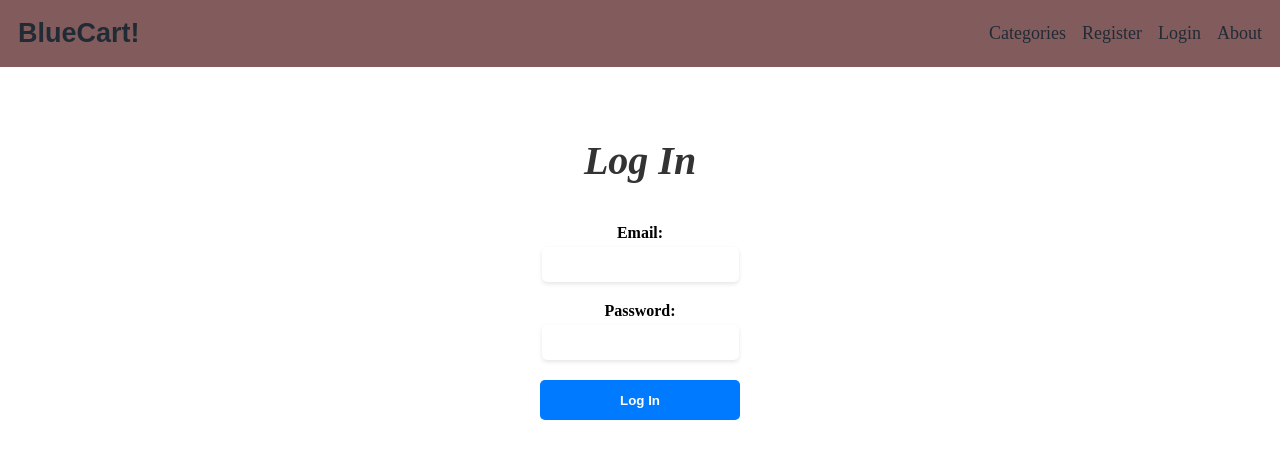
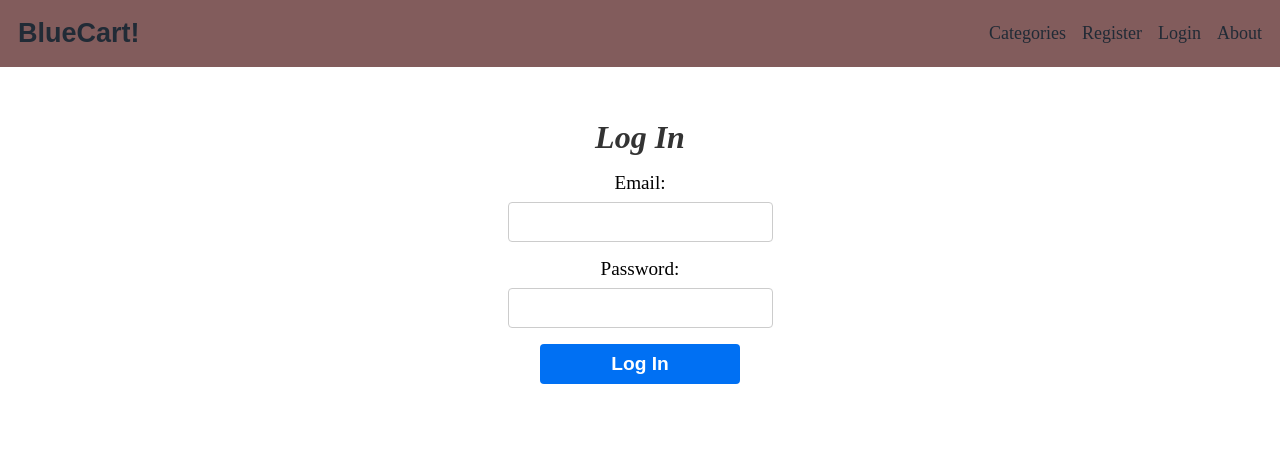
Before and after one commit to richard200/bluecart-marketplace, a React (Create React App) app in the folder client/: page /login in a window 1280 px wide. Shown: the top 458 px of the page. Built offline with nearby package versions, Linux system fonts and the light colour scheme.

Commit message:
updates on categories

```diff
--- a/client/src/components/Homepage.css
+++ b/client/src/components/Homepage.css
@@ -290,38 +290,46 @@
     display: flex;
     flex-direction: column;
     align-items: center;
-    margin-top: 50px;
+    margin: 2rem;
   }
 
-  form {
+  .login h2 {
+    font-size: 2rem;
+    margin-bottom: 1rem;
+  }
+
+  .login form {
     display: flex;
     flex-direction: column;
     align-items: center;
-    margin-top: 20px;
   }
 
-  label {
-    font-weight: bold;
-    margin-bottom: 5px;
+  .login label {
+    font-size: 1.2rem;
+    margin-bottom: 0.5rem;
   }
 
-  input {
-    padding: 10px;
-    margin-bottom: 20px;
-    border: none;
-    border-radius: 5px;
-    box-shadow: 0 2px 4px rgba(0, 0, 0, 0.1);
+  .login input {
+    font-size: 1.2rem;
+    padding: 0.5rem;
+    border: 1px solid #ccc;
+    border-radius: 0.25rem;
+    margin-bottom: 1rem;
+    width: 100%;
+    max-width: 30rem;
   }
 
-  button {
-    background-color: #007bff;
+  .login button {
+    font-size: 1.2rem;
+    padding: 0.5rem 1rem;
+    background-color: #0070f3;
     color: #fff;
-    padding: 10px 20px;
     border: none;
-    border-radius: 5px;
+    border-radius: 0.25rem;
     cursor: pointer;
+    transition: background-color 0.3s ease;
   }
 
-  button:hover {
-    background-color: #0069d9;
+  .login button:hover {
+    background-color: #0056b3;
   }
```
Also changed, not shown: 1 other file (tests, documents, lock files or other folders).
